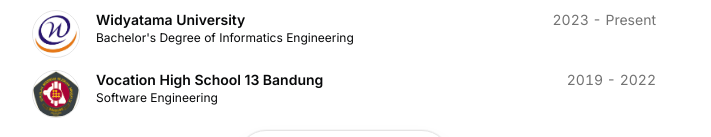
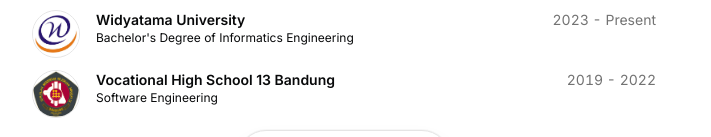
Before and after one commit to tegarumar/tegar-portofolio-v2, a Next.js app: page / in a window 1280 px wide. Shown: the part 598-735 px from the top of the page, without its empty margins (296-1007 px from the left). Built offline with nearby package versions, Linux system fonts and the light colour scheme.

Commit message:
hotfix: education type

```diff
--- a/src/data/resume.tsx
+++ b/src/data/resume.tsx
@@ -112,7 +112,7 @@ export const DATA = {
       end: "Present",
     },
     {
-      school: "Vocation High School 13 Bandung",
+      school: "Vocational High School 13 Bandung",
       href: "https://www.instagram.com/smkn13bandung/",
       degree: "Software Engineering",
       logoUrl: "/smkn13.jpeg",
```
